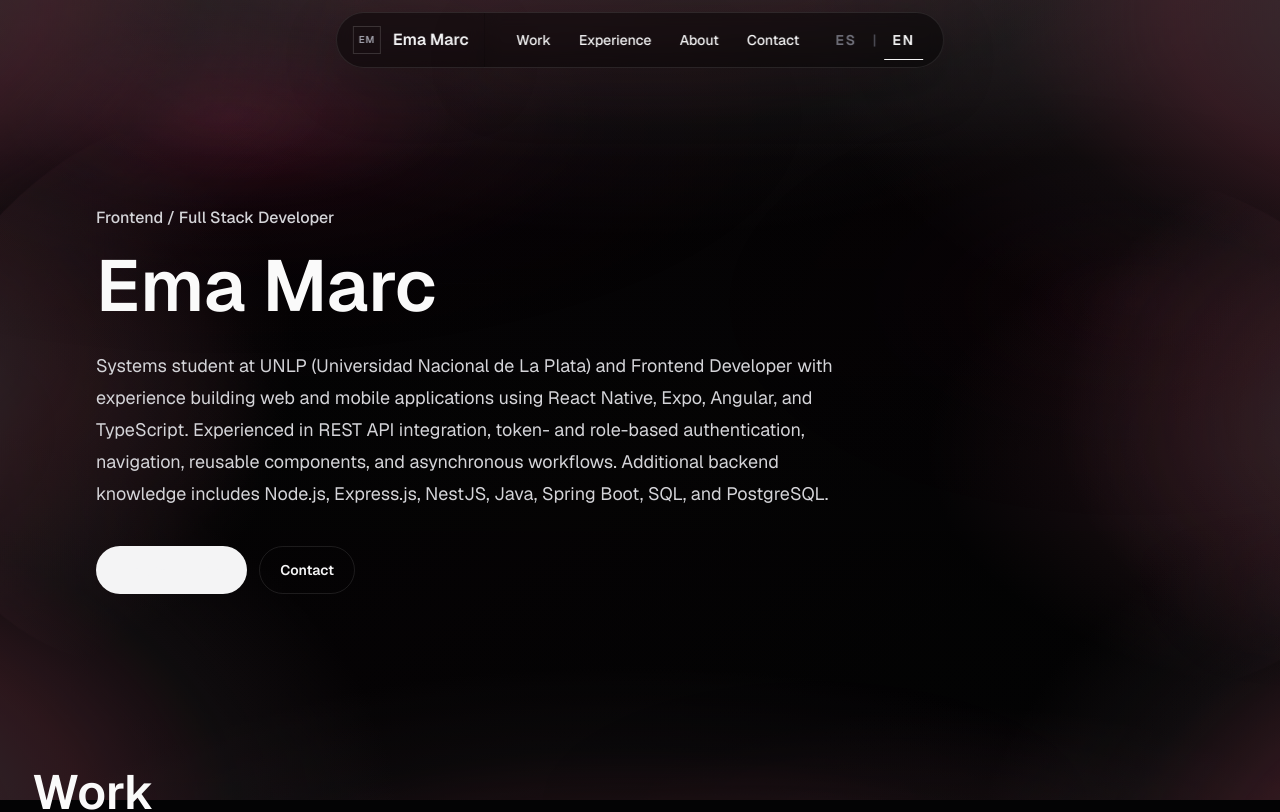
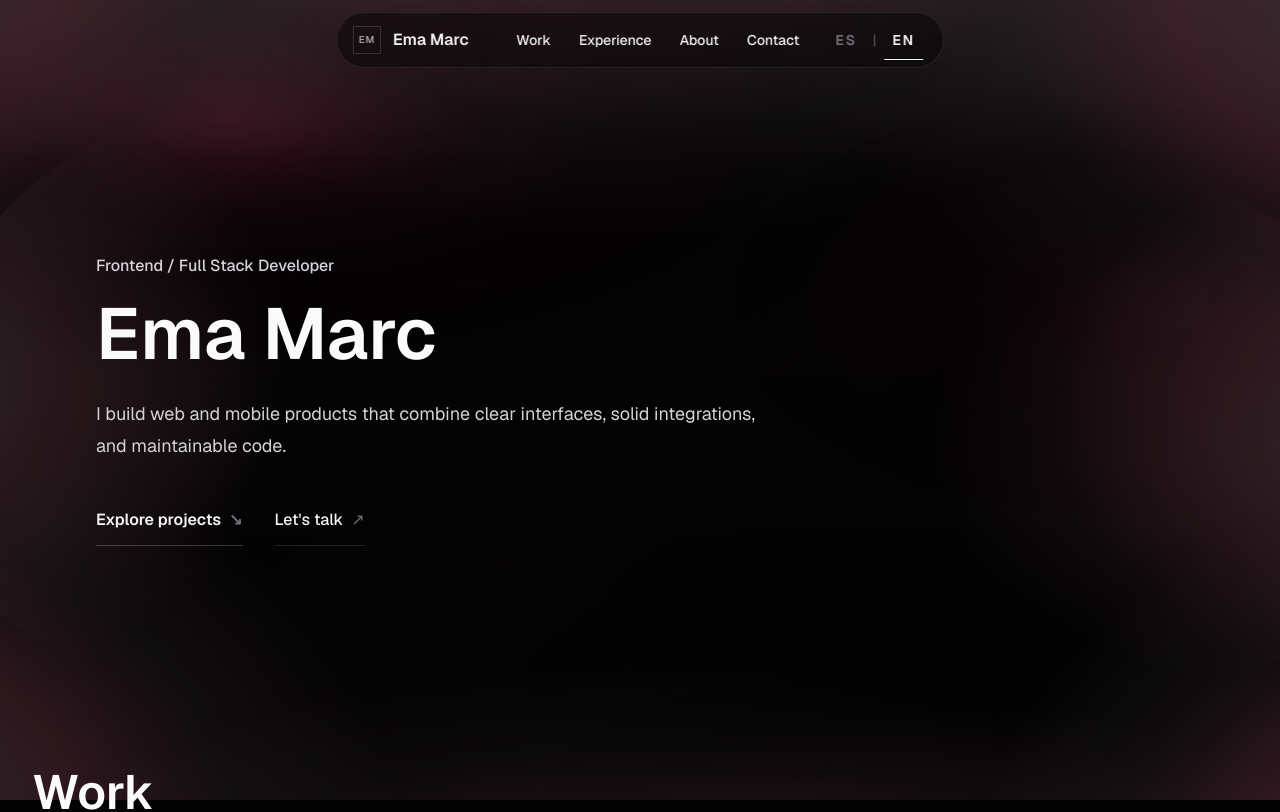
Before and after one commit to EmaMarc/portfolio, a Next.js app: page /en in a window 1280 px wide. Shown: the top 812 px of the page. Built offline with nearby package versions, Linux system fonts and the light colour scheme.

Commit message:
refactor: refine portfolio hero messaging

```diff
--- a/src/components/sections/portfolio-home.tsx
+++ b/src/components/sections/portfolio-home.tsx
@@ -1,5 +1,4 @@
 import Image from "next/image";
-import Link from "next/link";
 import { experiences, profile, projects } from "@/content/portfolio";
 import type { Education, Experience, Locale, Project } from "@/content/portfolio";
 
@@ -63,7 +62,7 @@ const copy = {
     present: "Actualidad",
     primaryCta: "Explorar proyectos",
     portraitAlt: "Retrato de Emanuel Marcello",
-    secondaryCta: "Contacto",
+    secondaryCta: "Hablemos",
     selectedCredentials: "Credenciales seleccionadas",
     selectedContributions: "Contribuciones principales",
     stack: "Stack",
@@ -106,9 +105,9 @@ const copy = {
     moreOnGithub: "More on GitHub",
     otherWork: "Other Work",
     present: "Present",
-    primaryCta: "Explore my work",
+    primaryCta: "Explore projects",
     portraitAlt: "Portrait of Emanuel Marcello",
-    secondaryCta: "Contact",
+    secondaryCta: "Let's talk",
     selectedCredentials: "Selected credentials",
     selectedContributions: "Selected contributions",
     stack: "Stack",
@@ -118,6 +117,19 @@ const copy = {
     work: "Work",
   },
 } satisfies Record<Locale, Record<string, string>>;
+
+const heroCopy = {
+  es: {
+    intro:
+      "Construyo productos web y mobile que combinan interfaces claras, integraciones sólidas y código mantenible.",
+    role: "Frontend / Full Stack Developer",
+  },
+  en: {
+    intro:
+      "I build web and mobile products that combine clear interfaces, solid integrations, and maintainable code.",
+    role: "Frontend / Full Stack Developer",
+  },
+} satisfies Record<Locale, Record<"intro" | "role", string>>;
 
 const monthLabels = {
   es: [
@@ -1162,32 +1174,45 @@ function PortfolioFooter({ locale }: { locale: Locale }) {
 
 function HeroSection({ locale }: { locale: Locale }) {
   const labels = copy[locale];
+  const hero = heroCopy[locale];
 
   return (
     <section className="mx-auto flex min-h-[72svh] w-full max-w-6xl flex-col justify-center px-4 pb-16 pt-20 sm:min-h-[78svh] sm:px-6 lg:px-8">
       <div className="max-w-4xl">
         <p className="text-base font-medium text-zinc-300">
-          {profile.professionalTitle[locale]}
+          {hero.role}
         </p>
         <h1 className="mt-5 text-5xl font-semibold tracking-normal text-zinc-50 sm:text-6xl lg:text-7xl">
           Ema Marc
         </h1>
-        <p className="mt-7 max-w-3xl text-base leading-7 text-zinc-300 sm:text-lg sm:leading-8">
-          {profile.summary?.[locale]}
+        <p className="mt-7 max-w-2xl text-base leading-7 text-zinc-300 sm:text-lg sm:leading-8">
+          {hero.intro}
         </p>
-        <div className="mt-9 flex flex-col gap-3 sm:flex-row">
-          <Link
-            className="inline-flex min-h-12 items-center justify-center rounded-full bg-zinc-100 px-5 text-sm font-semibold text-zinc-950 transition-colors hover:bg-zinc-200 focus-visible:outline focus-visible:outline-2 focus-visible:outline-offset-2 focus-visible:outline-zinc-100"
-            href={`/${locale}#work`}
+        <div className="mt-10 flex flex-col items-start gap-5 sm:flex-row sm:gap-8">
+          <a
+            className="group inline-flex min-h-11 items-center border-b border-white/[0.2] pb-2 text-base font-semibold text-zinc-100 transition-colors hover:border-white/50 hover:text-zinc-50 focus-visible:outline focus-visible:outline-2 focus-visible:outline-offset-4 focus-visible:outline-zinc-100"
+            href="#work"
           >
             {labels.primaryCta}
-          </Link>
-          <Link
-            className="inline-flex min-h-12 items-center justify-center rounded-full border border-white/10 px-5 text-sm font-semibold text-zinc-100 transition-colors hover:border-white/25 hover:bg-white/10 focus-visible:outline focus-visible:outline-2 focus-visible:outline-offset-2 focus-visible:outline-zinc-100"
-            href={`/${locale}#contact`}
+            <span
+              aria-hidden="true"
+              className="ml-2 text-zinc-500 motion-safe:transition-transform motion-safe:duration-200 group-hover:text-zinc-300 motion-safe:group-hover:translate-x-0.5 motion-safe:group-hover:translate-y-0.5 motion-safe:group-focus-visible:translate-x-0.5 motion-safe:group-focus-visible:translate-y-0.5"
+            >
+              ↘
+            </span>
+          </a>
+          <a
+            className="group inline-flex min-h-11 items-center border-b border-white/[0.12] pb-2 text-base font-medium text-zinc-300 transition-colors hover:border-white/35 hover:text-zinc-50 focus-visible:outline focus-visible:outline-2 focus-visible:outline-offset-4 focus-visible:outline-zinc-100"
+            href="#contact"
           >
             {labels.secondaryCta}
-          </Link>
+            <span
+              aria-hidden="true"
+              className="ml-2 text-zinc-500 motion-safe:transition-transform motion-safe:duration-200 group-hover:text-zinc-300 motion-safe:group-hover:translate-x-0.5 motion-safe:group-hover:-translate-y-0.5 motion-safe:group-focus-visible:translate-x-0.5 motion-safe:group-focus-visible:-translate-y-0.5"
+            >
+              ↗
+            </span>
+          </a>
         </div>
       </div>
     </section>
```
